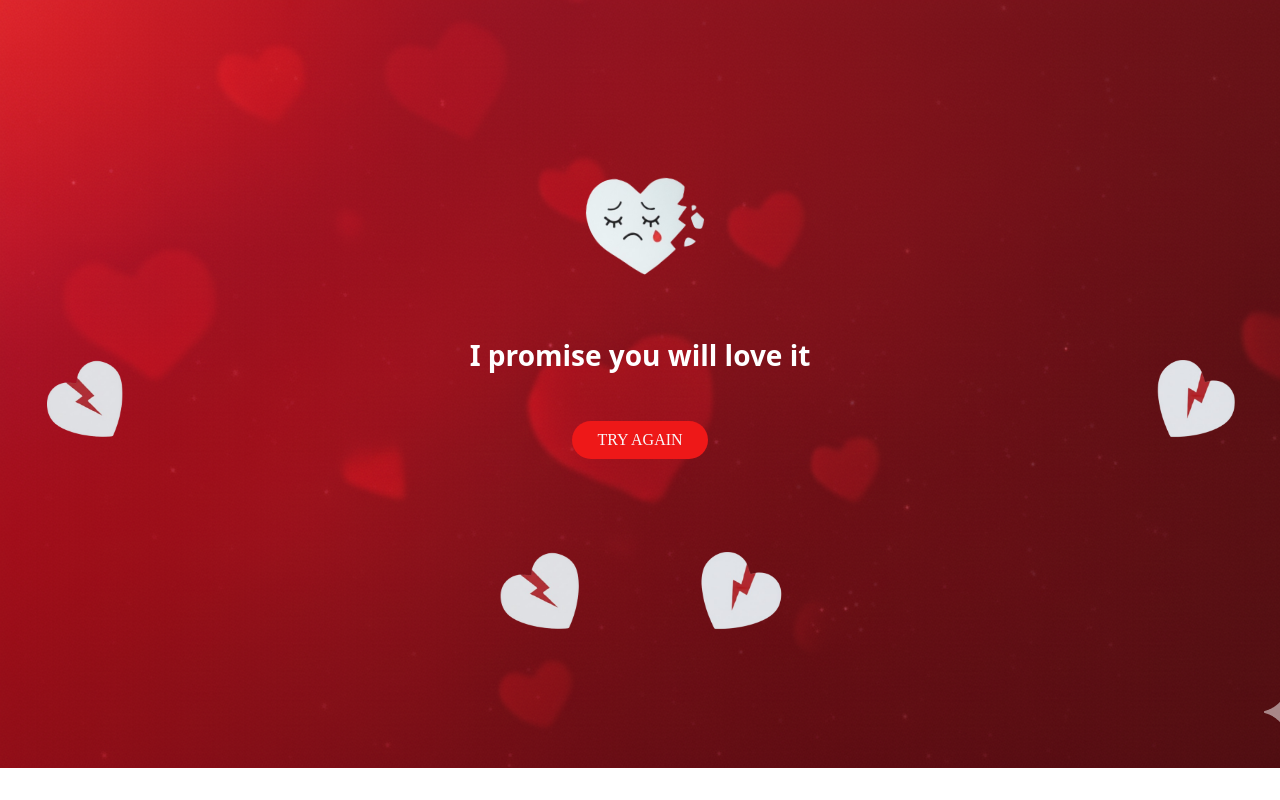
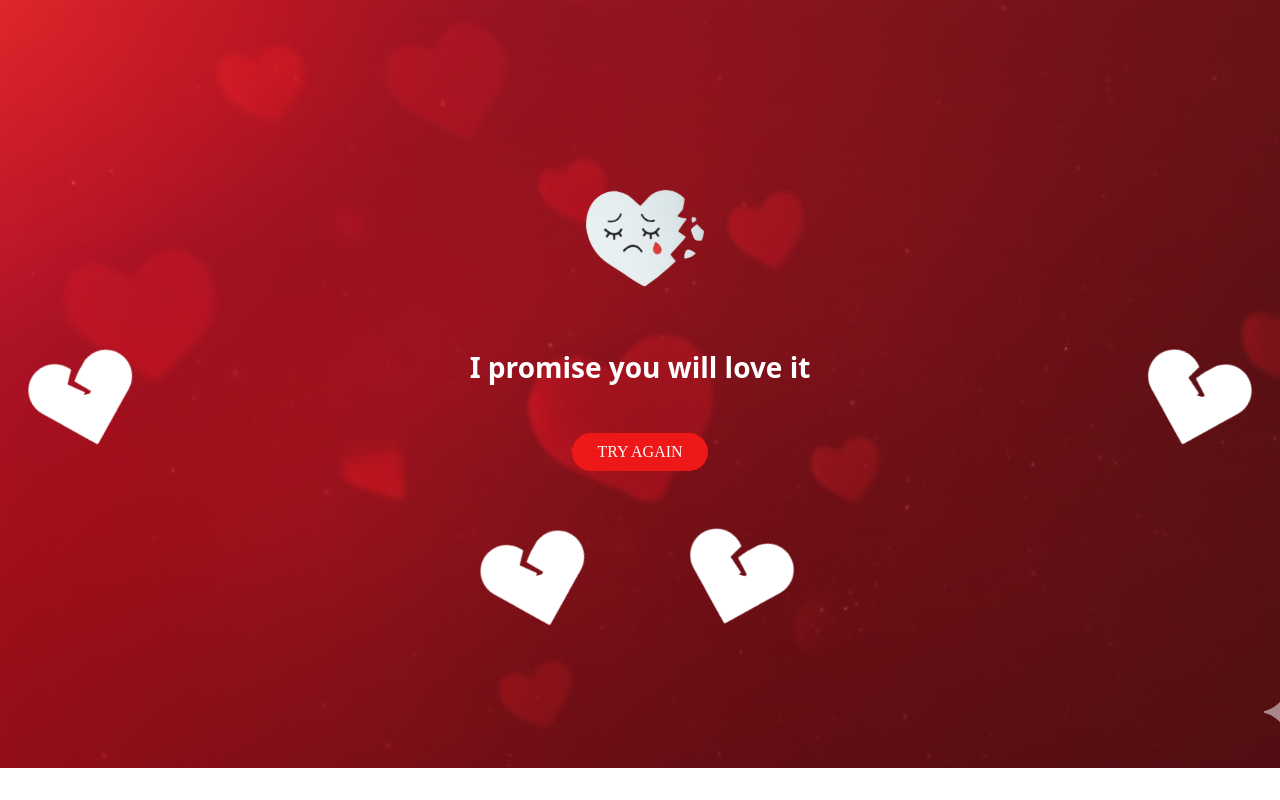
Before and after one commit to Zenjuma/love-gift, a React (Vite) app: page /heartbreak in a window 1280 px wide. Built offline with nearby package versions, Linux system fonts and the light colour scheme; a web font is replaced by a local one.

Commit message:
broken by you

```diff
--- a/package.json
+++ b/package.json
@@ -11,6 +11,7 @@
   },
   "dependencies": {
     "framer-motion": "^12.23.26",
+    "lottie-react": "^2.4.1",
     "react": "^19.2.0",
     "react-bootstrap-icons": "^1.11.6",
     "react-dom": "^19.2.0",
--- /dev/null
+++ b/src/components/BrokenAnimation.jsx
@@ -0,0 +1,15 @@
+import Lottie from "lottie-react";
+import brokenAnimation from "/public/assets/Broken.json";
+
+function BrokenAnimation() {
+  return (
+    <Lottie
+      animationData={brokenAnimation}
+      loop={true}
+      autoplay={true}
+      style={{ width: 170, height: 170 }}
+    />
+  );
+}
+
+export default BrokenAnimation;
--- a/src/css/HeartBreak.css
+++ b/src/css/HeartBreak.css
@@ -6,6 +6,16 @@
     background: linear-gradient(140deg, red, rgb(73, 2, 2));
 
 }
+
+.broken-right{
+    transform: rotate(-16deg);
+
+  }
+
+  .broken-left{
+    transform: rotate(16deg);
+
+  }
 
 .hurtImoji{
 height: 170px;
--- a/src/pages/HeartBreak.jsx
+++ b/src/pages/HeartBreak.jsx
@@ -1,82 +1,55 @@
 // import { useEffect } from "react";
 import { motion } from "framer-motion";
 import { HeartbreakFill } from "react-bootstrap-icons";
-import '../css/HeartBreak.css'
+import "../css/HeartBreak.css";
 
-import {Link} from 'react-router-dom';
-
+import { Link } from "react-router-dom";
+import BrokenAnimation from "../components/BrokenAnimation";
 
 export default function BrokenHeartPage() {
-
-
   return (
-    <div
-      className="d-flex align-items-center justify-content-center min-vh-100 position-relative overflow-hidden    "
-
-    >
-
-
-
-
-
-
-   <img src="/public/assets/lfbr.png" alt=""  className="hurtImoji"/>
-
-
+    <div className="d-flex align-items-center justify-content-center w-100 min-vh-100 position-relative overflow-hidden    ">
+      <div className="broken-right">
+        <BrokenAnimation />
+      </div>
 
       <div className="card-body text-center position-relative">
-
         <motion.div
-
-
           animate={{ rotate: [0, -5, 5, -5, 0] }}
           transition={{ repeat: Infinity, duration: 2 }}
           className="mb-3"
         >
-             <img src="/public/assets/cry.png" alt=""  className="cry"/>
+          <img src="/public/assets/cry.png" alt="" className="cry" />
         </motion.div>
 
-
-
-          <h3 className="fw-bold">
-            I promise you will love it
-          </h3>
-
+        <h3 className="fw-bold">I promise you will love it</h3>
 
         <div className="d-flex  mt-5 justify-content-center">
-
-
-
-                 <Link  to='/home'    className="btn hurt rounded-5 normal text-light  px-4"
-            >TRY AGAIN</Link>
-
-
-
+          <Link
+            to="/home"
+            className="btn hurt rounded-5 normal text-light  px-4"
+          >
+            TRY AGAIN
+          </Link>
         </div>
 
-          <div className=" mt-5 d-flex justify-content-center w-100 ">
+        <div className=" mt-4 d-flex justify-content-center w-100 ">
 
           <div className="row hardLove">
-
-            <img src="/public/assets/lfbr.png" alt=""  className="hurtImoji col"/>
-
-<img src="/public/assets/rtbr.png" alt=""  className="hurtImoji col"/>
+            <div className="broken-right col">
+              <BrokenAnimation />
             </div>
 
-
-
+            <div className="broken-left col">
+              <BrokenAnimation />
+            </div>
+          </div>
+        </div>
       </div>
 
-
+      <div className="broken-left">
+        <BrokenAnimation />
       </div>
-
-        <img src="/public/assets/rtbr.png" alt=""  className="hurtImoji"/>
-
-
-
     </div>
-
-
-
   );
 }
```
Also changed, not shown: public/assets/Broken.json (added, +1 -0 lines), 1 other file (tests, documents, lock files or other folders). Lines whose indentation alone changed are shown as unchanged.
